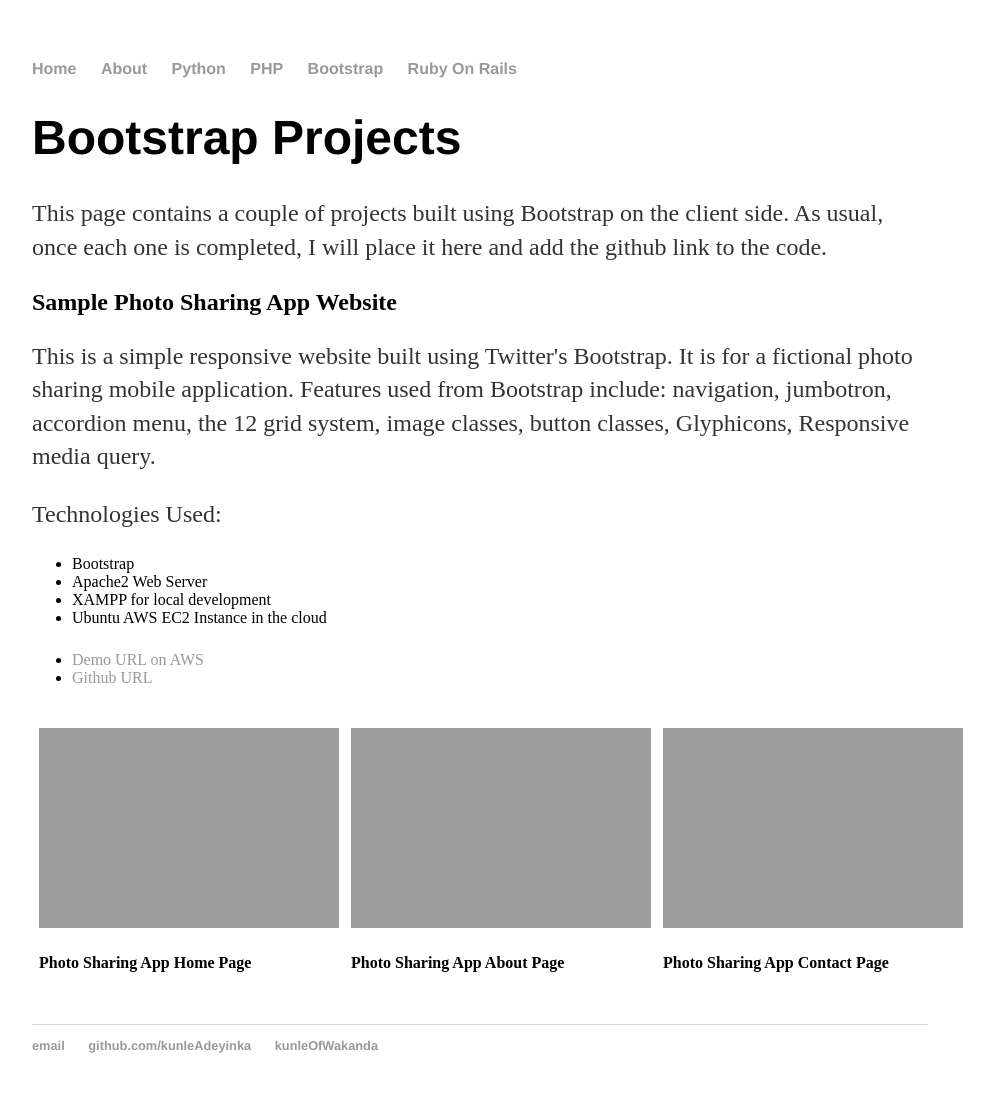
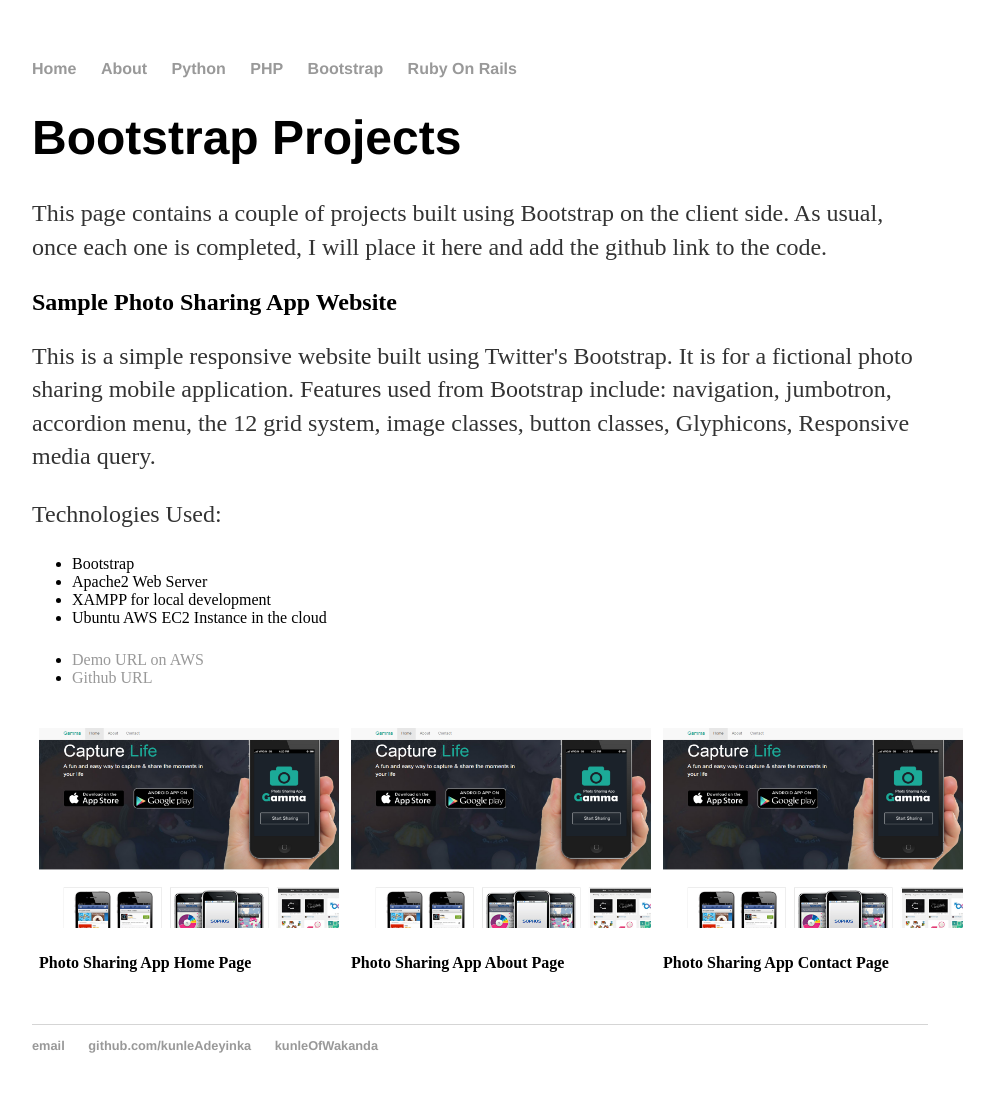
Before and after one commit to kunleAdeyinka/kunleAdeyinka.github.io, a Jekyll site: the page built from bootstrap/index.html, in a window 1280 px wide. Shown: the whole page, without its empty margins (160-1154 px from the left). Built offline with Jekyll 4.4.1, drawn with Linux system fonts in a browser that asks for light colours; Markdown is read by kramdown in place of the engine named in the settings.

Commit message:
fixed image urls for bootstrap index page

```diff
--- a/bootstrap/index.html
+++ b/bootstrap/index.html
@@ -32,15 +32,15 @@
 			<table  cellpadding="5">
 				<tr>
 					<td>
-						<img src="http://kunleadeyinka.github.io/img/bootstrap_app1.PNG" alt="Photo Sharing App Home Page Image" height="200" width="300">
+						<img src="http://kunleadeyinka.github.io/img/bootstrap_app1_img1.PNG" alt="Photo Sharing App Home Page Image" height="200" width="300">
 						<h4>Photo Sharing App Home Page</h4>
 					</td>
 					<td>
-						<img src="http://kunleadeyinka.github.io/img/bootstrap_app2.PNG" alt="Photo Sharing App About Page Image" height="200" width="300">
+						<img src="http://kunleadeyinka.github.io/img/bootstrap_app1_img1.PNG" alt="Photo Sharing App About Page Image" height="200" width="300">
 						<h4>Photo Sharing App About Page</h4>
 					</td>
 					<td>
-						<img src="http://kunleadeyinka.github.io/img/bootstrap_app3.PNG" alt="Photo Sharing App Contact Page Image" height="200" width="300">
+						<img src="http://kunleadeyinka.github.io/img/bootstrap_app1_img1.PNG" alt="Photo Sharing App Contact Page Image" height="200" width="300">
 						<h4>Photo Sharing App Contact Page</h4>
 					</td>
 				</tr>
```
